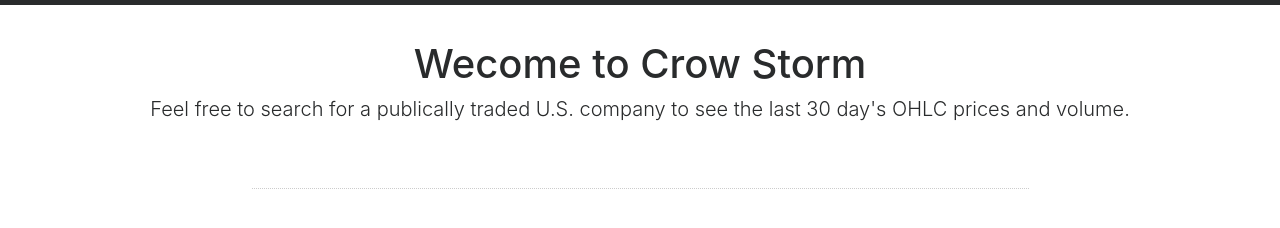
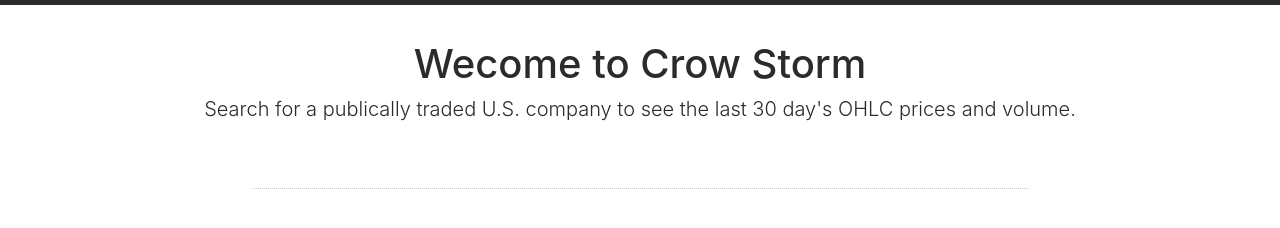
Before and after one commit to rockhowse/CrowStorm, a plain HTML site: page public/index.html in a window 1280 px wide. Shown: the part 86-314 px from the top of the page. Drawn offline with Linux system fonts and the light colour scheme.

Commit message:
slight tweak to wording on description

```diff
--- a/public/index.html
+++ b/public/index.html
@@ -29,7 +29,7 @@
 		<div class="container">
 			<div class="center-content">
 				<h1>Wecome to Crow Storm</h1>
-				<p class="lead">Feel free to search for a publically traded U.S. company to see the last 30 day's OHLC prices and volume.</p>
+				<p class="lead">Search for a publically traded U.S. company to see the last 30 day's OHLC prices and volume.</p>
 			</div>
 			<div id="update"></div>
 			<div id="chart"></div>
```
